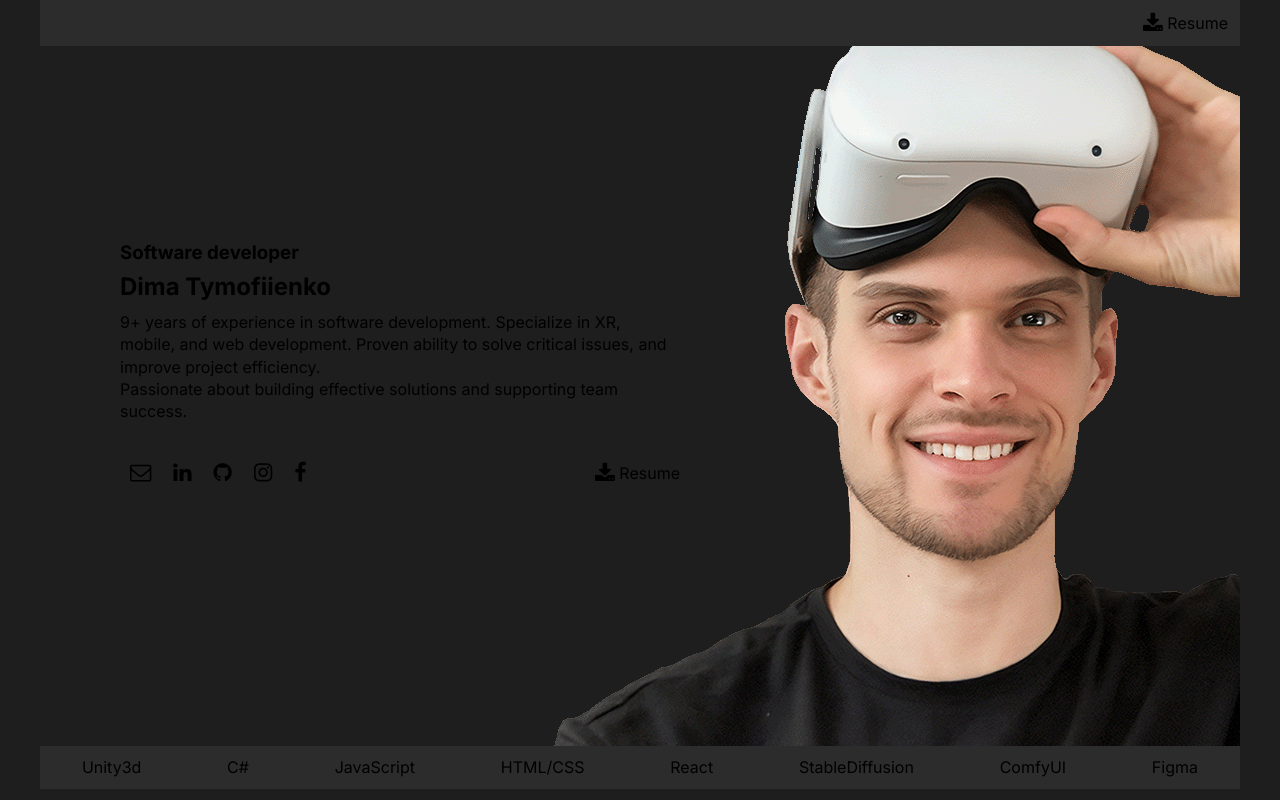
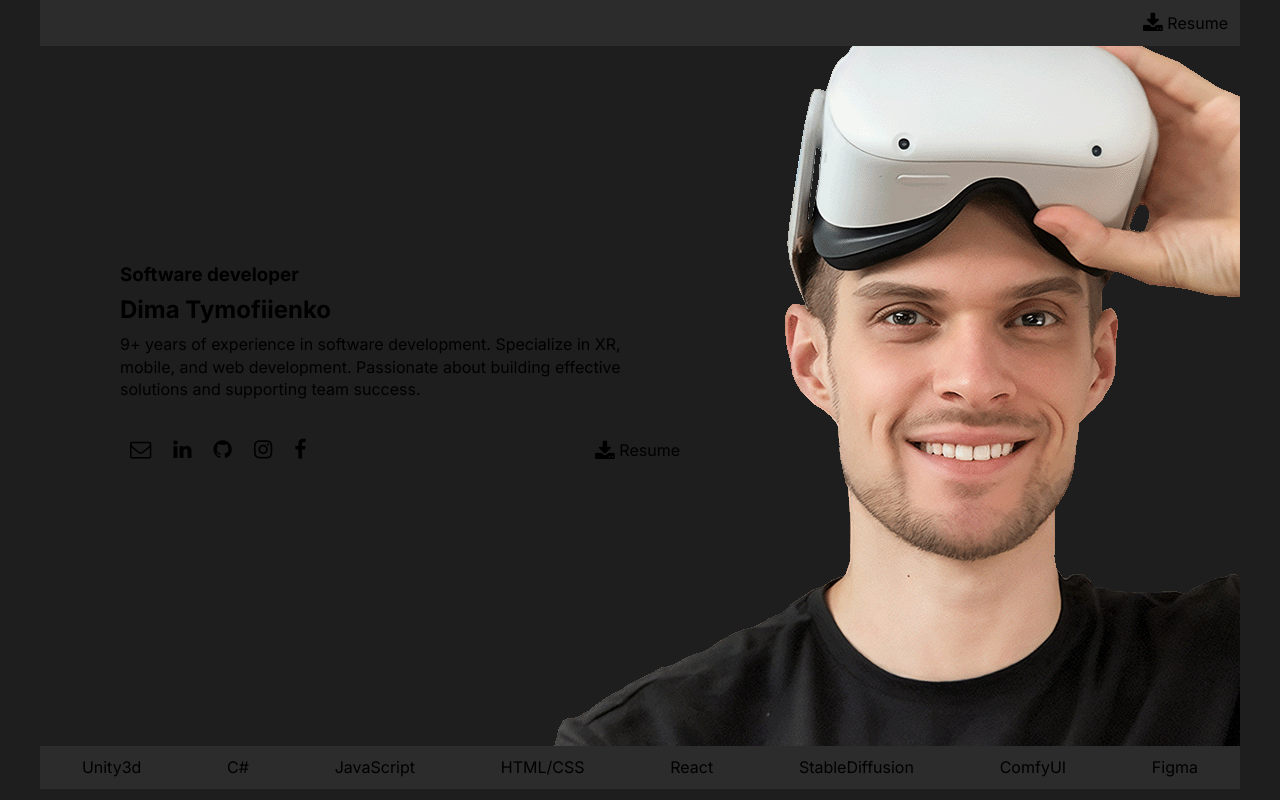
Before and after one commit to dimaTidev/dimaTidev.github.io, a Next.js app: page /#/ in a window 1280 px wide. Shown: the top 800 px of the page. Built offline with nearby package versions, Linux system fonts and the light colour scheme.

Commit message:
Changed the description text

```diff
--- a/src/app/Blocks/MainBlock/mainPageBlock.jsx
+++ b/src/app/Blocks/MainBlock/mainPageBlock.jsx
@@ -12,8 +12,7 @@ export default function Element(){
                     <h2>Dima Tymofiienko</h2>
                     <label>
                         9+ years of experience in software development. Specialize in XR, mobile, and web development.
-                        Proven ability to solve critical issues, and improve project efficiency.
-                        <br/> Passionate about building effective solutions and supporting team success.
+                        Passionate about building effective solutions and supporting team success.
                     </label>
                     <div className={Styles.textContainerSocial}>
                         <Social/>
```
